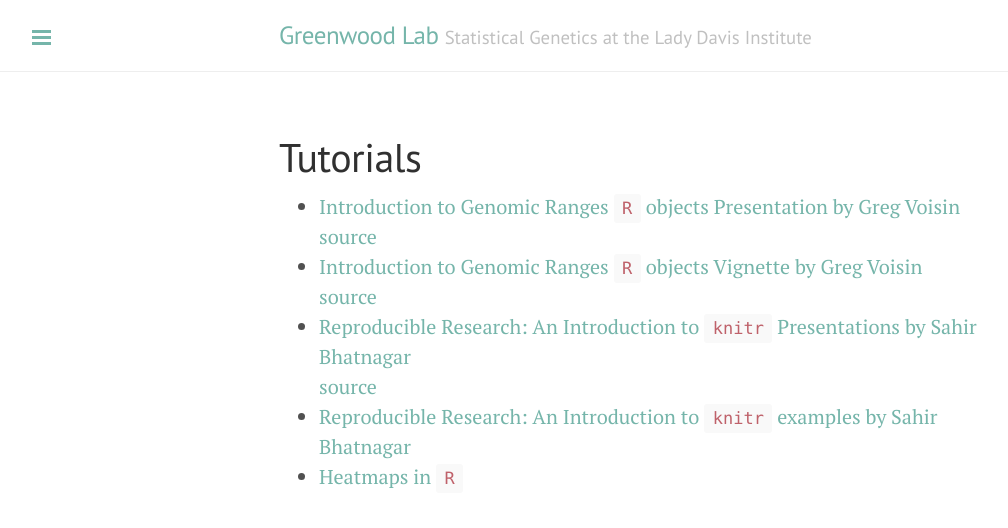
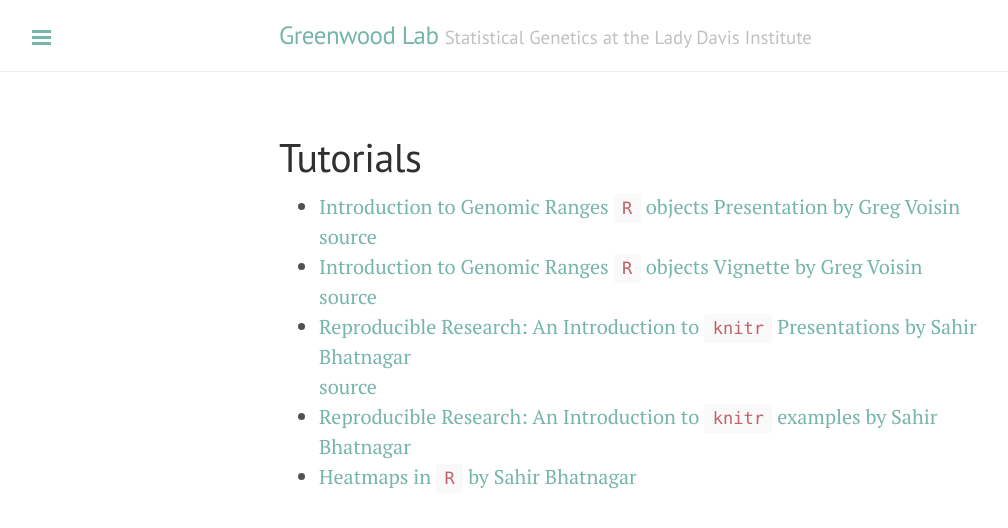
Before and after one commit to GreenwoodLab/GreenwoodLab.github.io, a Jekyll site: the page built from tutorials.md, in a window 1280 px wide. Shown: the top 528 px of the page, without its empty margins (1-1009 px from the left). Built offline with Jekyll 4.4.1, drawn with Linux system fonts in a browser that asks for light colours.

Commit message:
added heatmap tutorial creditation

```diff
--- a/tutorials.md
+++ b/tutorials.md
@@ -16,4 +16,4 @@
 * [Reproducible Research: An Introduction to `knitr` Presentations by Sahir Bhatnagar](https://github.com/sahirbhatnagar/knitr-tutorial/blob/master/slides/mcgill-knitr.pdf)
 [source](https://github.com/sahirbhatnagar/knitr-tutorial/blob/master/slides/mcgill-knitr.Rnw)
 * [Reproducible Research: An Introduction to `knitr` examples by Sahir Bhatnagar](https://github.com/sahirbhatnagar/knitr-tutorial)
-* [Heatmaps in `R`](http://sahirbhatnagar.com/heatmap/)
+* [Heatmaps in `R` by Sahir Bhatnagar](http://sahirbhatnagar.com/heatmap/)
```
